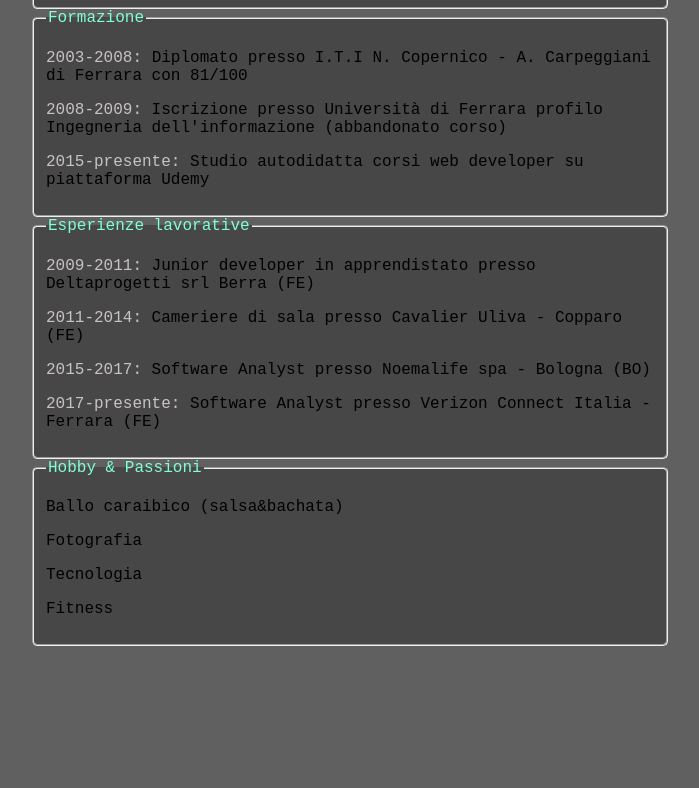
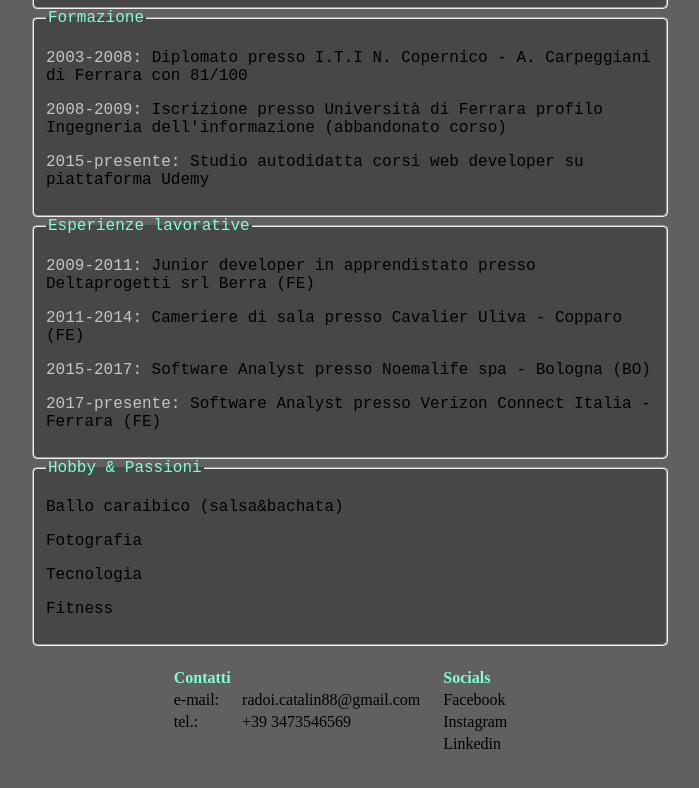
Before and after one commit to cataling6/precorso, a plain HTML site: page HTML_Basics/index.html in a window 1280 px wide. Shown: the part 429-1217 px from the top of the page, without its empty margins (290-989 px from the left). Before the commit the page ends 1123 px from the top, so only its background shows below. Drawn offline with Linux system fonts and the light colour scheme.

Commit message:
upload 22:47 7 maggio

```diff
--- a/HTML_Basics/index.html
+++ b/HTML_Basics/index.html
@@ -58,7 +58,36 @@
         </fieldset>
 
     </section>
+
 </div>
+<footer>
 
+<table >
+    <tr>
+
+        <th>Contatti</th>
+        <th></th>
+        <th>Socials</th>
+
+    </tr>
+<tr>
+    <td>e-mail:</td>
+    <td>radoi.catalin88@gmail.com</td>
+    <td><a href="https://www.facebook.com">Facebook</a></td>
+</tr>
+<tr>
+    <td>tel.:</td>
+    <td>+39 3473546569</td>
+    <td><a href="https://www.instagram.com/catalin_g/">Instagram</a></td>
+</tr>
+<tr>
+    <td></td>
+    <td></td>
+    <td><a href="https://www.linkedin.com/in/catalin-radoi-b76128ab/">Linkedin</a></td>
+</tr>
+
+</table>
+
+</footer>
 </body>
 </html>
--- a/HTML_Basics/style.css
+++ b/HTML_Basics/style.css
@@ -17,6 +17,50 @@ span{
 h1{
     font-family: 'Courier New', Courier, monospace;
 }
+section{
+
+    text-align: left;
+}
+
+
+fieldset{
+    border-radius: 5px;
+    background-color: rgb(72, 71, 71);
+    font-family: 'Courier New', Courier, monospace;
+}
+
+legend{
+    color: aquamarine;
+    font-family: 'Courier New', Courier, monospace;
+}
+footer{
+    margin-left: auto;
+    margin-right: auto;
+    width: 80%;
+    display: inline-block;
+    text-align: center;
+
+}
+table{
+    margin-left: auto;
+    margin-right: auto;
+    text-align: left;
+}
+th{
+    color: aquamarine;
+}
+td{
+    padding-right: 20px;
+}
+a{
+    color: black;
+    text-decoration: none;
+}
+a:hover{
+    color: white;
+    text-decoration: none;
+}
+
 .centrato{
     margin-left: auto;
     margin-right: auto;
@@ -25,10 +69,7 @@ h1{
 }
 .dati{
     display: inline-block;
-
     margin: auto;
-
-
     width: 49%;
     text-align: left;
     position: relative;
@@ -43,20 +84,17 @@ h1{
     position: relative;
 }
 
-section
-{
-
-    width: 100;
-    text-align: left;
-}
 
 
-fieldset{
-    border-radius: 5px;
-    background-color: rgb(72, 71, 71);
-    font-family: 'Courier New', Courier, monospace;
+.contatti{
+    display: inline-block;
+    width: 49%;
+    text-align: left;
+    margin: auto;
 }
-legend{
-    color: aquamarine;
-    font-family: 'Courier New', Courier, monospace;
+.socials{
+    display: inline-block;
+    width: 49%;
+    text-align: right;
+    margin: auto;
 }
```
